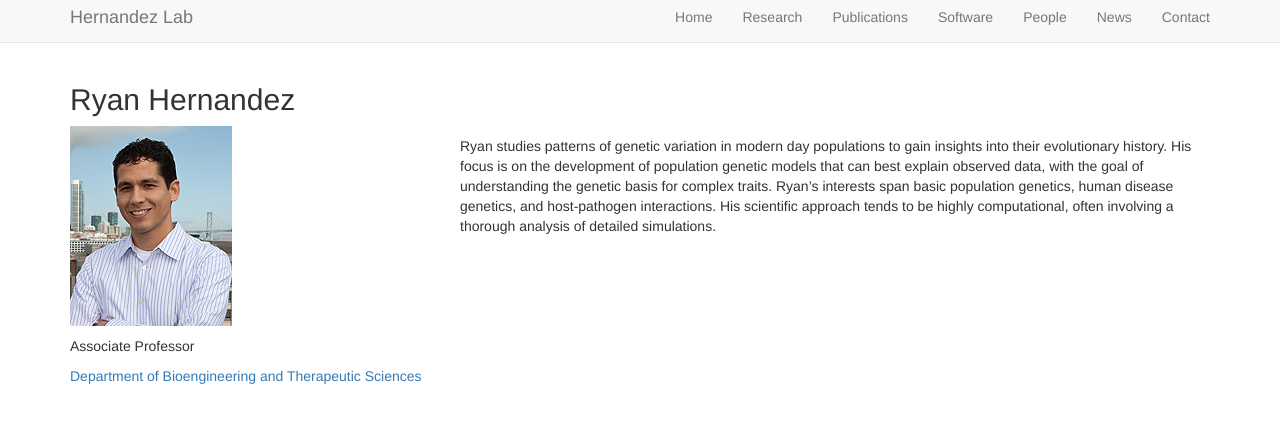
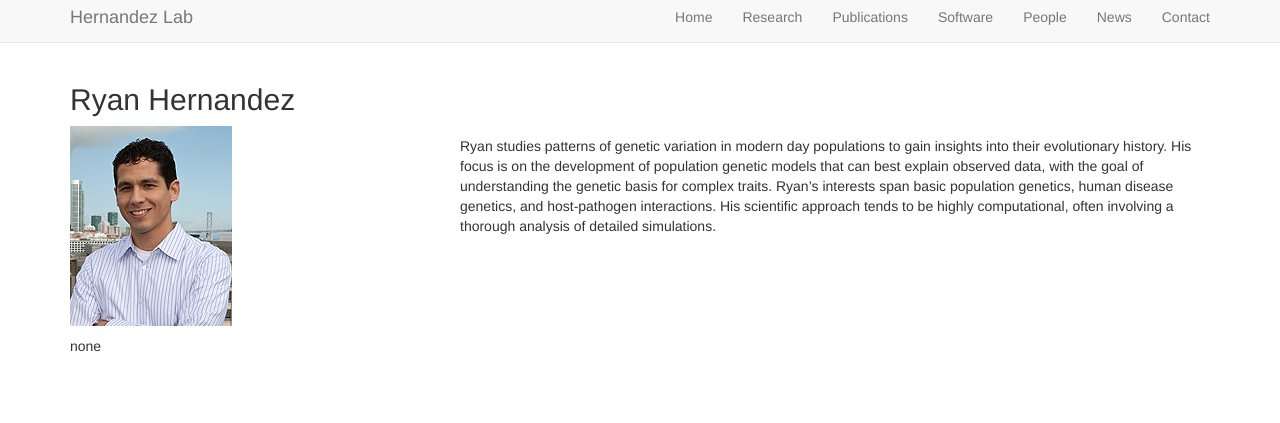
Before and after one commit to HernandezLab/hernandezlab.github.io, a Jekyll site: the page built from test/index.html, in a window 1280 px wide, cut to the strip 48-471 px from the top of the page. Built offline with Jekyll 4.4.1, drawn with Linux system fonts in a browser that asks for light colours; nearby versions of some CDN libraries.

Commit message:
yml test

```diff
--- a/_data/members.yml
+++ b/_data/members.yml
@@ -2,10 +2,7 @@
   group: "Ryan Hernandez"
   members:
     -
-      affiliation: |-
-          Associate Professor
-
-          [Department of Bioengineering and Therapeutic Sciences](http://bts.ucsf.edu/)
+      affiliation: "none"
       description: "Ryan studies patterns of genetic variation in modern day populations to gain insights into their evolutionary history. His focus is on the development of population genetic models that can best explain observed data, with the goal of understanding the genetic basis for complex traits.  Ryan's interests span basic population genetics, human disease genetics, and host-pathogen interactions.  His scientific approach tends to be highly computational, often involving a thorough analysis of detailed simulations."
       image: /static/img/headshot-Hernandez.jpg
       name: "Ryan Hernandez"
```
Also changed, not shown: test/index.html (+1 -0 lines).
